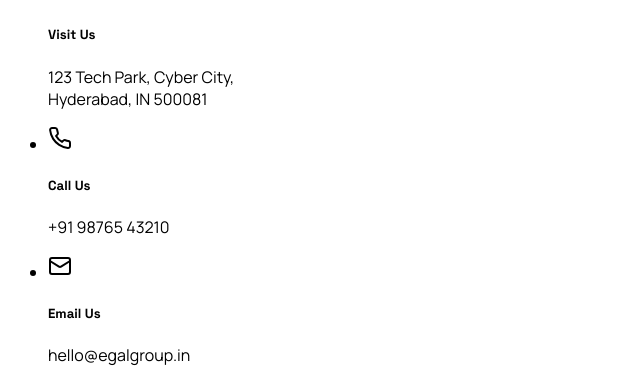
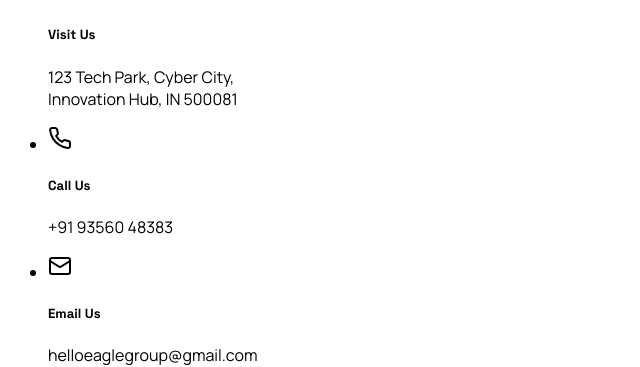
Before and after one commit to krishnapatare/eaglegroups, a React (Vite) app in the folder client/: page /contact in a window 1280 px wide. Shown: the part 433-800 px from the top of the page, without its empty margins (0-640 px from the left). Built offline with nearby package versions, Linux system fonts and the light colour scheme; a web font is replaced by a local one.

Commit message:
Update Contact.tsx

```diff
--- a/client/src/pages/Contact.tsx
+++ b/client/src/pages/Contact.tsx
@@ -89,7 +89,7 @@ export default function Contact() {
                   </div>
                   <div>
                     <h5 className="font-semibold mb-1">Visit Us</h5>
-                    <p className="text-muted-foreground text-sm">123 Tech Park, Cyber City,<br />Hyderabad, IN 500081</p>
+                    <p className="text-muted-foreground text-sm">123 Tech Park, Cyber City,<br />Innovation Hub, IN 500081</p>
                   </div>
                 </li>
                 <li className="flex gap-4">
@@ -98,7 +98,7 @@ export default function Contact() {
                   </div>
                   <div>
                     <h5 className="font-semibold mb-1">Call Us</h5>
-                    <p className="text-muted-foreground text-sm">+91 98765 43210</p>
+                    <p className="text-muted-foreground text-sm">+91 93560 48383</p>
                   </div>
                 </li>
                 <li className="flex gap-4">
@@ -107,7 +107,7 @@ export default function Contact() {
                   </div>
                   <div>
                     <h5 className="font-semibold mb-1">Email Us</h5>
-                    <p className="text-muted-foreground text-sm">hello@egalgroup.in</p>
+                    <p className="text-muted-foreground text-sm">helloeaglegroup@gmail.com</p>
                   </div>
                 </li>
                 <li className="flex gap-4">
```
